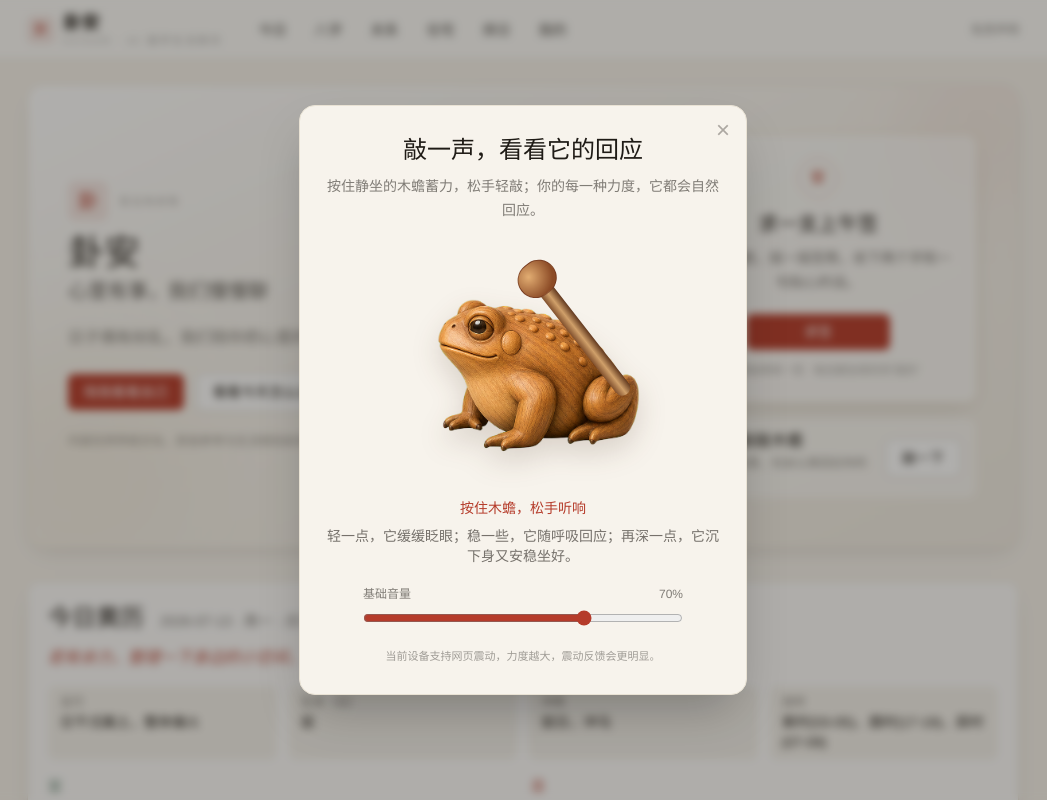
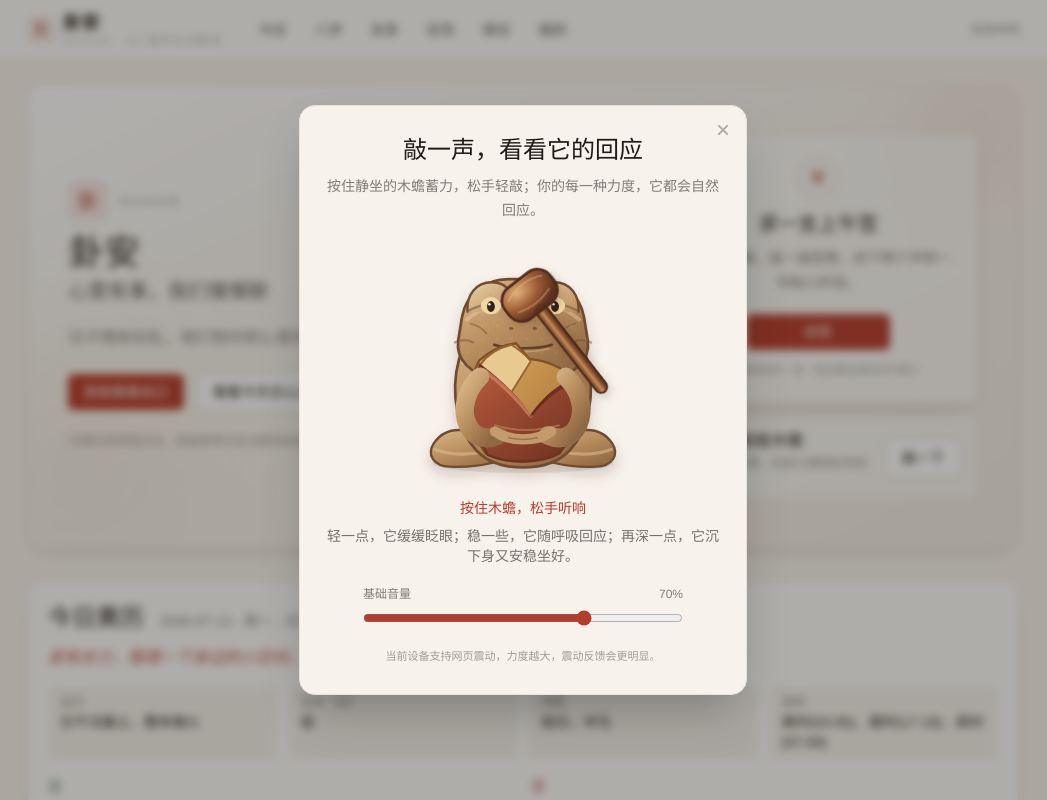
Before and after one commit to YC-WILL/ai-fengshui-demo, a Next.js app: page / in a window 1280 px wide. Both pictures are taken after a click on the button "敲一下". Shown: the top 800 px of the page, without its empty margins (117-1164 px from the left). Built offline with nearby package versions, Linux system fonts and the light colour scheme.

Commit message:
Replace wooden toad with animated vector art

```diff
--- a/src/app/globals.css
+++ b/src/app/globals.css
@@ -181,26 +181,20 @@ html, body {
   @apply relative mx-auto mt-4 block h-64 w-72 touch-none select-none rounded-2xl bg-transparent focus:outline-none focus-visible:ring-2 focus-visible:ring-cinnabar/50 focus-visible:ring-offset-4 focus-visible:ring-offset-rice;
 }
 .wooden-toad-sprite {
-  @apply absolute bottom-0 left-1/2 h-64 w-64 -translate-x-1/2 bg-no-repeat drop-shadow-[0_12px_14px_rgba(68,35,19,0.16)];
-  background-image: url('/assets/wooden-toad-reactions.png');
-  background-size: 200% 200%;
-  background-position: 0 0;
+  @apply absolute bottom-0 left-1/2 h-64 w-64 -translate-x-1/2;
   transform: translateX(-50%) scale(calc(0.97 + var(--wooden-power) * 0.03));
   transform-origin: center bottom;
 }
-.wooden-toad-button.mood-neutral .wooden-toad-sprite { background-position: 0 0; }
-.wooden-toad-button.mood-gentle .wooden-toad-sprite { background-position: 100% 0; }
-.wooden-toad-button.mood-steady .wooden-toad-sprite { background-position: 0 100%; }
-.wooden-toad-button.mood-lively .wooden-toad-sprite { background-position: 100% 100%; }
+.meditating-toad { @apply h-full w-full overflow-visible; }
+.toad-whole { transform-box: fill-box; transform-origin: center bottom; }
+.toad-head,
+.toad-throat,
+.toad-robes { transform-box: fill-box; transform-origin: center center; }
+.toad-eyelid { opacity: 0; transform-box: fill-box; transform-origin: center center; }
 .wooden-toad-mallet {
-  @apply absolute right-8 top-3 z-10 h-36 w-4 origin-bottom rounded-full;
-  background: linear-gradient(90deg, #81502d, #d0a06a 48%, #62391f);
+  @apply absolute right-5 top-0 z-10 h-40 w-[4.6rem] origin-bottom overflow-visible drop-shadow-[0_5px_5px_rgba(67,35,20,0.2)];
   transform: rotate(calc(-34deg + var(--wooden-power) * -18deg));
   transition: transform 120ms ease;
-}
-.wooden-toad-mallet > i {
-  @apply absolute -left-3 -top-5 h-9 w-10 rounded-full border border-[#6a311d]/60;
-  background: radial-gradient(circle at 35% 30%, #e2ad72, #8c4b26 70%);
 }
 .wooden-toad-button.is-holding .wooden-toad-mallet {
   transform: rotate(calc(-34deg + var(--wooden-power) * -30deg));
@@ -217,8 +211,20 @@ html, body {
 .wooden-toad-button.is-struck.mood-gentle .wooden-toad-sprite {
   animation: wooden-toad-nod 850ms ease-out;
 }
+.meditating-toad.is-reacting.mood-gentle .toad-eyelid {
+  animation: toad-blink 1050ms ease-in-out;
+}
+.meditating-toad.is-reacting.mood-gentle .toad-head {
+  animation: toad-bow 1050ms ease-in-out;
+}
 .wooden-toad-button.is-struck.mood-steady .wooden-toad-sprite {
   animation: wooden-toad-sway 1000ms ease-out;
+}
+.meditating-toad.is-reacting.mood-steady .toad-throat {
+  animation: toad-breathe 1300ms ease-in-out;
+}
+.meditating-toad.is-reacting.mood-steady .toad-robes {
+  animation: toad-robe-breathe 1300ms ease-in-out;
 }
 .wooden-toad-button.is-struck.mood-lively .wooden-toad-sprite {
   animation: wooden-toad-settle 1450ms cubic-bezier(0.22, 1, 0.36, 1);
@@ -254,6 +260,22 @@ html, body {
   from { opacity: 0.62; transform: translateX(-50%) scale(0.55); }
   to { opacity: 0; transform: translateX(-50%) scale(1.28); }
 }
+@keyframes toad-blink {
+  0%, 18%, 70%, 100% { opacity: 0; transform: scaleY(.15); }
+  28%, 48% { opacity: 1; transform: scaleY(1); }
+}
+@keyframes toad-bow {
+  0%, 100% { transform: translateY(0); }
+  38%, 58% { transform: translateY(4px) rotate(.2deg); }
+}
+@keyframes toad-breathe {
+  0%, 100% { transform: scale(1); }
+  45% { transform: scale(1.075, 1.11); }
+}
+@keyframes toad-robe-breathe {
+  0%, 100% { transform: translateY(0) scaleX(1); }
+  45% { transform: translateY(2px) scaleX(1.018); }
+}
 
 @media (prefers-reduced-motion: reduce) {
   .wooden-toad-button,
@@ -261,5 +283,6 @@ html, body {
   .wooden-toad-mallet { transition: none; }
   .wooden-toad-button.is-struck .wooden-toad-mallet,
   .wooden-toad-button.is-struck .wooden-toad-sprite,
-  .wooden-toad-echo { animation-duration: 1ms; }
+  .wooden-toad-echo,
+  .meditating-toad * { animation-duration: 1ms !important; }
 }
--- /dev/null
+++ b/src/components/MeditatingToadArt.tsx
@@ -0,0 +1,134 @@
+import type { WoodenToadMood } from "@/lib/domain/woodenToad";
+
+type Props = {
+  mood: "neutral" | WoodenToadMood;
+  struck: boolean;
+};
+
+export function MeditatingToadArt({ mood, struck }: Props) {
+  return (
+    <svg
+      viewBox="0 0 320 300"
+      className={`meditating-toad mood-${mood} ${struck ? "is-reacting" : ""}`}
+      aria-hidden="true"
+    >
+      <defs>
+        <linearGradient id="toad-skin" x1="0" y1="0" x2="0.8" y2="1">
+          <stop offset="0" stopColor="#d8b789" />
+          <stop offset="0.52" stopColor="#b88d5d" />
+          <stop offset="1" stopColor="#8f6844" />
+        </linearGradient>
+        <linearGradient id="toad-skin-light" x1="0" y1="0" x2="1" y2="1">
+          <stop offset="0" stopColor="#ead2aa" />
+          <stop offset="1" stopColor="#b88b59" />
+        </linearGradient>
+        <linearGradient id="robe-outer" x1="0" y1="0" x2="0.85" y2="1">
+          <stop offset="0" stopColor="#b85b3c" />
+          <stop offset="0.55" stopColor="#93452f" />
+          <stop offset="1" stopColor="#713322" />
+        </linearGradient>
+        <linearGradient id="robe-inner" x1="0" y1="0" x2="1" y2="1">
+          <stop offset="0" stopColor="#dcae65" />
+          <stop offset="1" stopColor="#a66c30" />
+        </linearGradient>
+        <pattern id="skin-grain" width="19" height="17" patternUnits="userSpaceOnUse">
+          <circle cx="4" cy="4" r="1.4" fill="#765338" opacity=".28" />
+          <circle cx="13" cy="10" r="2.1" fill="#f0d4a7" opacity=".22" />
+          <circle cx="18" cy="2" r=".9" fill="#674630" opacity=".2" />
+        </pattern>
+        <filter id="toad-shadow" x="-20%" y="-20%" width="140%" height="155%">
+          <feDropShadow dx="0" dy="9" stdDeviation="8" floodColor="#4b2d1c" floodOpacity=".2" />
+        </filter>
+      </defs>
+
+      <ellipse className="toad-ground" cx="160" cy="270" rx="116" ry="13" fill="#805b3b" opacity=".14" />
+
+      <g className="toad-whole" filter="url(#toad-shadow)">
+        <g className="toad-legs">
+          <path d="M154 229c-22 3-42 5-61 1-21-5-37 0-47 15-10 15 0 29 20 30 32 2 65-5 94-19z" fill="url(#toad-skin)" stroke="#6f4c32" strokeWidth="3" />
+          <path d="M166 229c22 3 42 5 61 1 21-5 37 0 47 15 10 15 0 29-20 30-32 2-65-5-94-19z" fill="url(#toad-skin)" stroke="#6f4c32" strokeWidth="3" />
+          <path d="M47 253c20 7 40 8 63 3" fill="none" stroke="#e3c394" strokeWidth="4" strokeLinecap="round" opacity=".5" />
+          <path d="M273 253c-20 7-40 8-63 3" fill="none" stroke="#e3c394" strokeWidth="4" strokeLinecap="round" opacity=".5" />
+        </g>
+
+        <path className="toad-body" d="M78 138c10-38 39-58 82-58s72 20 82 58c12 45 1 91-22 116-16 17-38 22-60 22s-44-5-60-22c-23-25-34-71-22-116z" fill="url(#toad-skin)" stroke="#6f4c32" strokeWidth="3.5" />
+        <path d="M83 142c21-22 48-32 77-32 31 0 58 10 78 32" fill="none" stroke="#f0d4aa" strokeWidth="5" strokeLinecap="round" opacity=".32" />
+
+        <g className="toad-throat">
+          <ellipse cx="160" cy="134" rx="54" ry="33" fill="url(#toad-skin-light)" opacity=".92" />
+          <ellipse cx="160" cy="137" rx="48" ry="27" fill="url(#skin-grain)" opacity=".48" />
+        </g>
+
+        <g className="toad-head">
+          <path d="M82 83c5-28 29-48 59-48h38c30 0 54 20 59 48l5 31c3 24-17 44-42 44h-82c-25 0-45-20-42-44z" fill="url(#toad-skin)" stroke="#6f4c32" strokeWidth="3.5" />
+          <path d="M88 87c18-16 42-24 72-24s54 8 72 24" fill="none" stroke="#edcf9f" strokeWidth="5" strokeLinecap="round" opacity=".42" />
+          <path d="M89 78c-2-23 11-39 31-39 18 0 31 14 29 34" fill="url(#toad-skin-light)" stroke="#6f4c32" strokeWidth="3" />
+          <path d="M231 78c2-23-11-39-31-39-18 0-31 14-29 34" fill="url(#toad-skin-light)" stroke="#6f4c32" strokeWidth="3" />
+          <path d="M91 75c18-9 36-12 53-10M229 75c-18-9-36-12-53-10" fill="none" stroke="#765137" strokeWidth="3" strokeLinecap="round" opacity=".55" />
+
+          <g className="toad-eye toad-eye-left">
+            <ellipse cx="119" cy="69" rx="13" ry="11" fill="#f2d6a6" />
+            <ellipse cx="119" cy="70" rx="5" ry="7" fill="#2f241d" />
+            <circle cx="117" cy="67" r="1.6" fill="#fff8e9" />
+            <path className="toad-eyelid" d="M106 69q13-12 26 0q-13 8-26 0z" fill="#ad8053" />
+          </g>
+          <g className="toad-eye toad-eye-right">
+            <ellipse cx="201" cy="69" rx="13" ry="11" fill="#f2d6a6" />
+            <ellipse cx="201" cy="70" rx="5" ry="7" fill="#2f241d" />
+            <circle cx="199" cy="67" r="1.6" fill="#fff8e9" />
+            <path className="toad-eyelid" d="M188 69q13-12 26 0q-13 8-26 0z" fill="#ad8053" />
+          </g>
+
+          <ellipse cx="145" cy="98" rx="3" ry="2" fill="#60412e" opacity=".65" />
+          <ellipse cx="175" cy="98" rx="3" ry="2" fill="#60412e" opacity=".65" />
+          <path className="toad-mouth" d="M123 119c17 6 57 6 74 0" fill="none" stroke="#5f402c" strokeWidth="3.2" strokeLinecap="round" />
+          <path d="M127 124c20 5 46 5 66 0" fill="none" stroke="#e6bd88" strokeWidth="2" strokeLinecap="round" opacity=".45" />
+          <path d="M93 92c8 2 15 6 20 12M227 92c-8 2-15 6-20 12" fill="none" stroke="#755039" strokeWidth="2.4" strokeLinecap="round" opacity=".45" />
+          <path d="M82 83c5-28 29-48 59-48h38c30 0 54 20 59 48l5 31c3 24-17 44-42 44h-82c-25 0-45-20-42-44z" fill="url(#skin-grain)" opacity=".38" />
+        </g>
+
+        <g className="toad-robes">
+          <path d="M104 139c15-13 31-20 47-22l17 20c21 2 42 10 59 27 6 34-1 70-20 94-26 14-69 14-95 0-21-27-29-78-8-119z" fill="url(#robe-inner)" stroke="#805126" strokeWidth="3" />
+          <path d="M145 119c10 6 18 13 25 21l-35 56-30-51c9-13 23-22 40-26z" fill="#e8ca91" stroke="#936330" strokeWidth="2.5" />
+          <path d="M105 145c29 22 50 43 65 65 17-24 37-40 58-48 5 35-2 72-22 96-25 13-64 14-91 2-19-28-27-77-10-115z" fill="url(#robe-outer)" stroke="#6e3022" strokeWidth="3" />
+          <path d="M112 153c25 19 44 39 58 57" fill="none" stroke="#d98b68" strokeWidth="5" strokeLinecap="round" opacity=".7" />
+          <path d="M170 210c14-18 32-33 53-43" fill="none" stroke="#5e291f" strokeWidth="3" strokeLinecap="round" opacity=".55" />
+          <path d="M124 222c26 8 54 8 82 0M120 238c28 9 58 9 87 0" fill="none" stroke="#e09a71" strokeWidth="2.4" strokeLinecap="round" opacity=".42" />
+        </g>
+
+        <g className="toad-arms">
+          <path d="M105 160c-18 17-25 42-15 63 8 15 22 19 38 12" fill="none" stroke="url(#toad-skin)" strokeWidth="24" strokeLinecap="round" />
+          <path d="M215 160c18 17 25 42 15 63-8 15-22 19-38 12" fill="none" stroke="url(#toad-skin)" strokeWidth="24" strokeLinecap="round" />
+          <path d="M124 230c10 7 22 10 36 10s26-3 36-10" fill="none" stroke="#c49b6c" strokeWidth="13" strokeLinecap="round" />
+          <path d="M142 238c12 3 24 3 36 0" fill="none" stroke="#775139" strokeWidth="2" strokeLinecap="round" opacity=".55" />
+        </g>
+
+        <path d="M73 116c9-4 16-4 23 0M247 116c-9-4-16-4-23 0" fill="none" stroke="#79543a" strokeWidth="3" strokeLinecap="round" opacity=".5" />
+      </g>
+    </svg>
+  );
+}
+
+export function ToadMalletArt() {
+  return (
+    <svg viewBox="0 0 82 180" className="wooden-toad-mallet" aria-hidden="true">
+      <defs>
+        <linearGradient id="mallet-handle" x1="0" x2="1">
+          <stop offset="0" stopColor="#5f3722" />
+          <stop offset=".42" stopColor="#c48a55" />
+          <stop offset=".68" stopColor="#8d5430" />
+          <stop offset="1" stopColor="#4c291b" />
+        </linearGradient>
+        <radialGradient id="mallet-head" cx="35%" cy="25%" r="75%">
+          <stop offset="0" stopColor="#e0af76" />
+          <stop offset=".55" stopColor="#9a5b34" />
+          <stop offset="1" stopColor="#5b301e" />
+        </radialGradient>
+      </defs>
+      <rect x="34" y="43" width="14" height="128" rx="7" fill="url(#mallet-handle)" stroke="#4f2a1c" strokeWidth="2" />
+      <rect x="9" y="12" width="64" height="43" rx="18" fill="url(#mallet-head)" stroke="#542d1d" strokeWidth="3" />
+      <path d="M18 24c15-7 33-7 47 0M19 41c14 5 30 5 44 0" fill="none" stroke="#efc38c" strokeWidth="2" strokeLinecap="round" opacity=".35" />
+      <ellipse cx="41" cy="52" rx="9" ry="4" fill="#4d291b" opacity=".35" />
+    </svg>
+  );
+}
--- a/src/components/WoodenToad.tsx
+++ b/src/components/WoodenToad.tsx
@@ -9,6 +9,7 @@ import {
   woodenToadVibration,
   woodenToadVolume
 } from "@/lib/domain/woodenToad";
+import { MeditatingToadArt, ToadMalletArt } from "@/components/MeditatingToadArt";
 
 type WoodenToadDisplayMood = "neutral" | WoodenToadMood;
 
@@ -206,8 +207,10 @@ export default function WoodenToad() {
                 }}
                 aria-label="按住蓄力，松手轻敲木蟾"
               >
-                <span className="wooden-toad-mallet" aria-hidden="true"><i /></span>
-                <span key={`${mood}-${strikeCount}`} className="wooden-toad-sprite" aria-hidden="true" />
+                <ToadMalletArt />
+                <span key={`${mood}-${strikeCount}`} className="wooden-toad-sprite" aria-hidden="true">
+                  <MeditatingToadArt mood={mood} struck={struck} />
+                </span>
                 {struck && <span key={`echo-${strikeCount}`} className="wooden-toad-echo" aria-hidden="true" />}
               </button>
 
```
